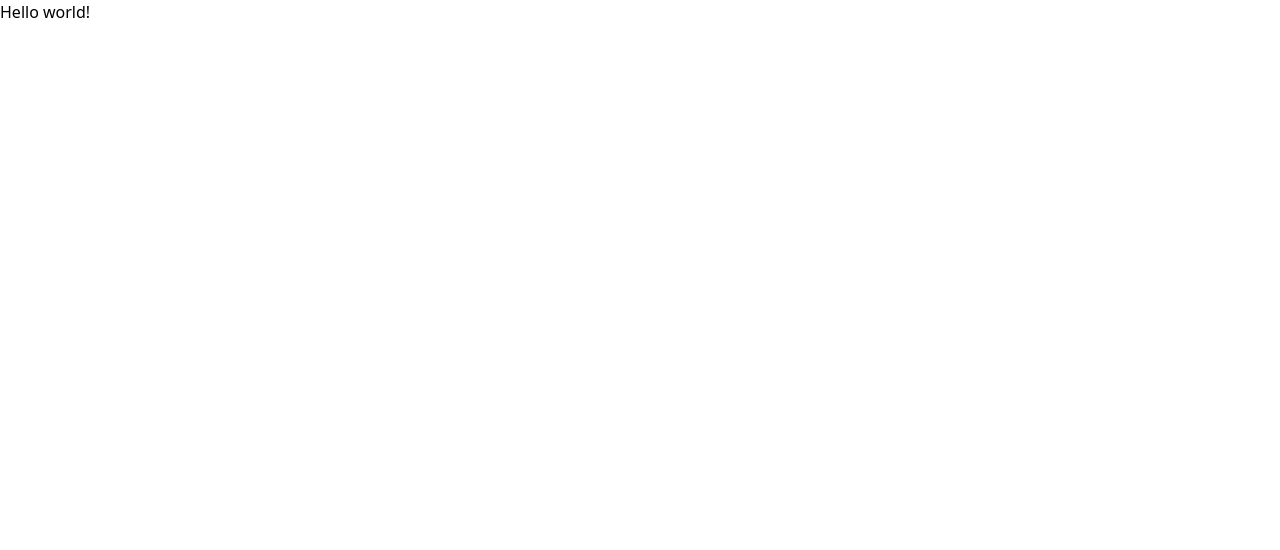
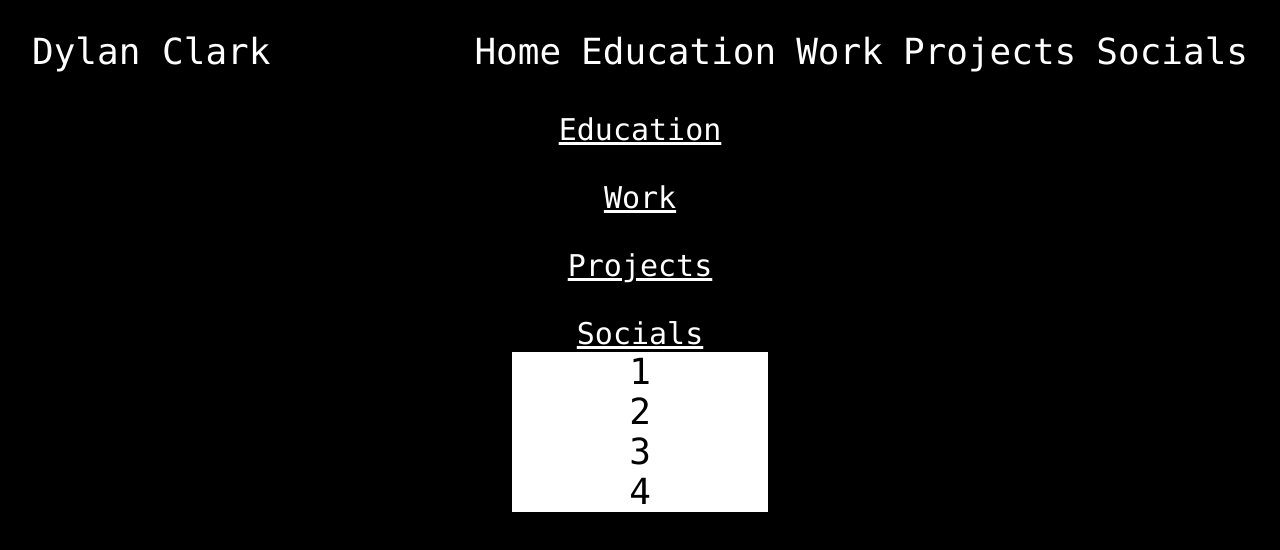
Before and after one commit to amillionhornets/Portfolio_2023_2024, a website: page src/index.html in a window 1280 px wide. Drawn offline with Linux system fonts and the light colour scheme.

Commit message:
Created Website Skeleton

```diff
--- a/src/index.html
+++ b/src/index.html
@@ -5,9 +5,40 @@
   <meta name="viewport" content="width=device-width, initial-scale=1.0">
   <link href="/dist/output.css" rel="stylesheet">
 </head>
-<body>
-  <h1 class="text-3xl bg-slate-900 font-bold underline">
-    Hello world!
-  </h1>
+<body class="bg-black text-white text-4xl font-mono">
+  <header class="m-8 pb-12">
+    <nav class="">
+      <ul class="inline float-right">
+        <li class="float-left ml-5"><a href="#">Home</a></li>
+        <li class="float-left ml-5"><a href="#">Education</a></li>
+        <li class="float-left ml-5"><a href="#">Work</a></li>
+        <li class="float-left ml-5"><a href="#">Projects</a></li>
+        <li class="float-left ml-5"><a href="#">Socials</a></li>
+      </ul>
+    </nav>
+    <h1 class="float-left">Dylan Clark</h1>
+  </header>
+  <main>
+    <section class="pb-8">
+      <h1 class="underline text-3xl text-center">Education</h1>
+    </section>
+    <section class="pb-8">
+      <h1 class="underline text-3xl text-center">Work</h1>
+    </section>
+    <section class="pb-8">
+      <h1 class="underline text-3xl text-center">Projects</h1>
+    </section>
+  </main>
+  <footer>
+    <section class="pb-8">
+      <h1 class="underline text-3xl text-center">Socials</h1>
+      <div class="grid-cols-2 gap-4 text-black text-center w-auto">
+        <div class="w-1/5 ml-auto mr-auto bg-white">1</div>
+        <div class="w-1/5 ml-auto mr-auto bg-white">2</div>
+        <div class="w-1/5 ml-auto mr-auto bg-white">3</div>
+        <div class="w-1/5 ml-auto mr-auto bg-white">4</div>
+      </div>
+    </section>
+  </footer>
 </body>
 </html>
```
Also changed, not shown: dist/output.css.
